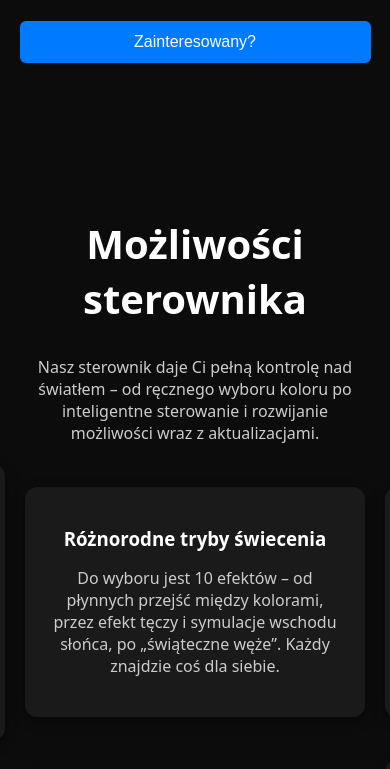
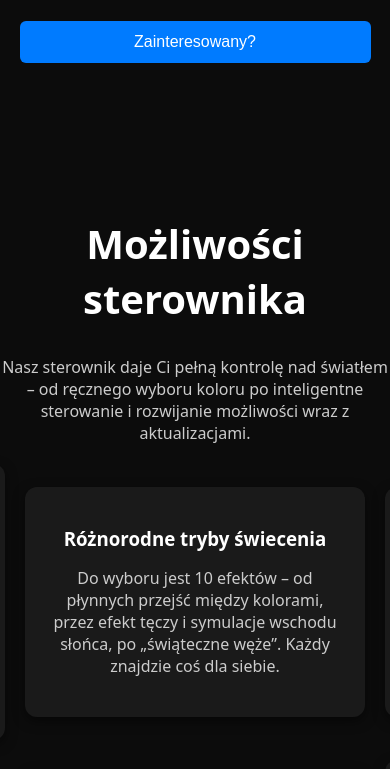
Before and after one commit to company-ledmp/webPage, a plain HTML site: page index.html in a window 390 px wide. Shown: the part 10680-11449 px from the top of the page. Drawn offline with Linux system fonts and the light colour scheme.

Commit message:
adjsuitn to mobile

```diff
--- a/index.html
+++ b/index.html
@@ -321,7 +321,7 @@
 
 
 <!-- Sekcja Możliwości sterownika -->
-<section id="mozliwosci" class="possibility container">
+<section id="mozliwosci" class="possibility">
   <h2 style="text-align:center;">Możliwości sterownika</h2>
   <p class="offer-description" style="text-align:center; max-width:600px; margin:0 auto;">
     Nasz sterownik daje Ci pełną kontrolę nad światłem – od ręcznego wyboru koloru po inteligentne sterowanie i rozwijanie możliwości wraz z aktualizacjami.
--- a/style.css
+++ b/style.css
@@ -137,10 +137,12 @@ body {
 }
 
 
-/* === SEKCJA MOŻLIWOŚCI STEROWNIKA === */
+/* === SEKCJA MOŻLIWOŚCI === */
 .possibility {
   text-align: center;
   padding: 60px 0;
+  max-width: 1200px;
+  margin: 0 auto;
 }
 
 .possibility h2 {
```
